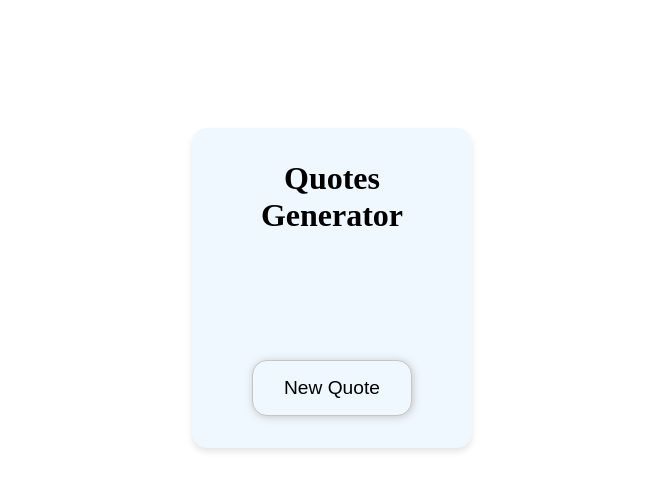
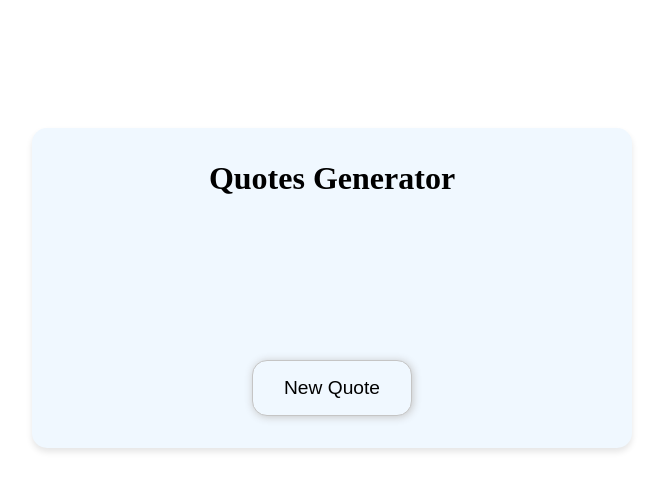
Before and after one commit to dariyapl/qoutes-generator, a React (Create React App) app: page / in a window 1280 px wide. Shown: the top 490 px of the page, without its empty margins (308-971 px from the left). Built offline with nearby package versions, Linux system fonts and the light colour scheme; no server answers.

Commit message:
created a simple web-app that generate qoutes

```diff
--- a/src/index.css
+++ b/src/index.css
@@ -1,10 +1,12 @@
-body {
+html, body {
+    width: 100%;
     margin: 0;
     padding: 0;
-    display: flex;
-    justify-content: center;
+    overflow-x: hidden;
 }
-
+* {
+    box-sizing: border-box;
+}
 .card {
     width: 90%;
     max-width: 600px;
```
